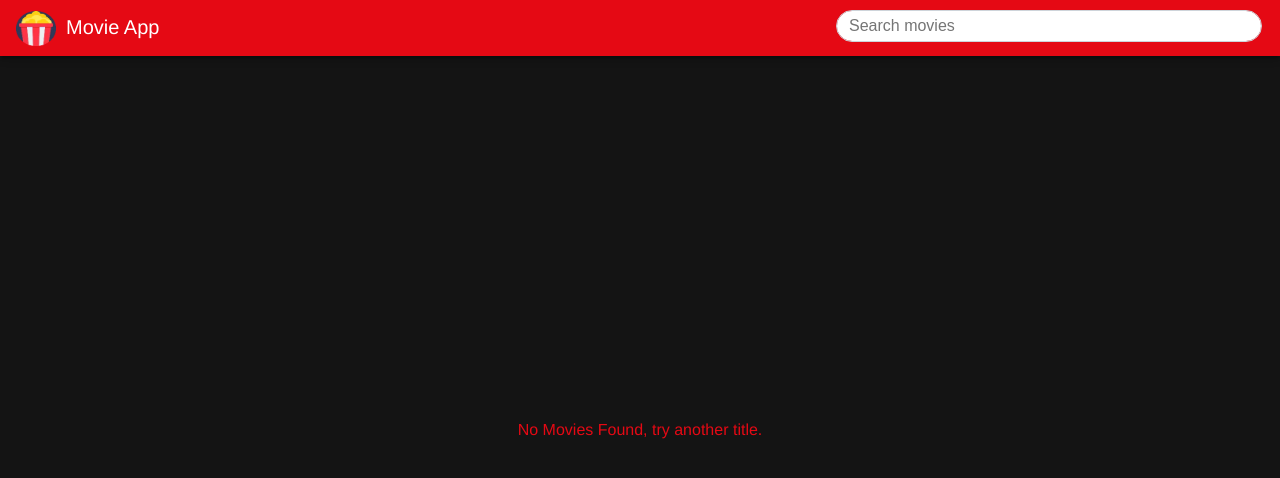
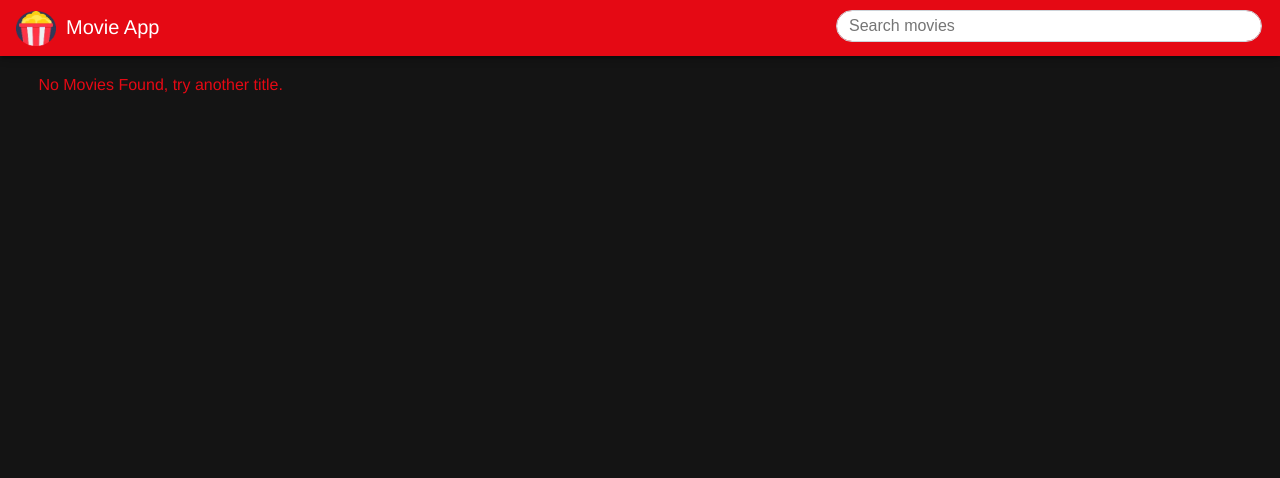
Before and after one commit to Nazanin1369/movieApp, a website built with Parcel: page index.html in a window 1280 px wide. Built offline with nearby package versions, Linux system fonts and the light colour scheme; no server answers.

Commit message:
enhancements

```diff
--- a/styles/inline.css
+++ b/styles/inline.css
@@ -122,12 +122,13 @@ a {
   -webkit-flex-direction: row;
       -ms-flex-direction: row;
           flex-direction: row;
-  -webkit-justify-content: center;
-      -ms-flex-pack: center;
-          align-items: center;
+  -webkit-justify-content: flex-start;
+          justify-content: flex-start;
+      -ms-flex-pack: flex-start;
+          align-items: flex-start;
   overflow-x: hidden;
   overflow-y: auto;
-  margin: auto;
+  margin: 0 3%;
   padding-top: 60px;
   background: #141414;
   -webkit-overflow-scrolling: touch;}
```
